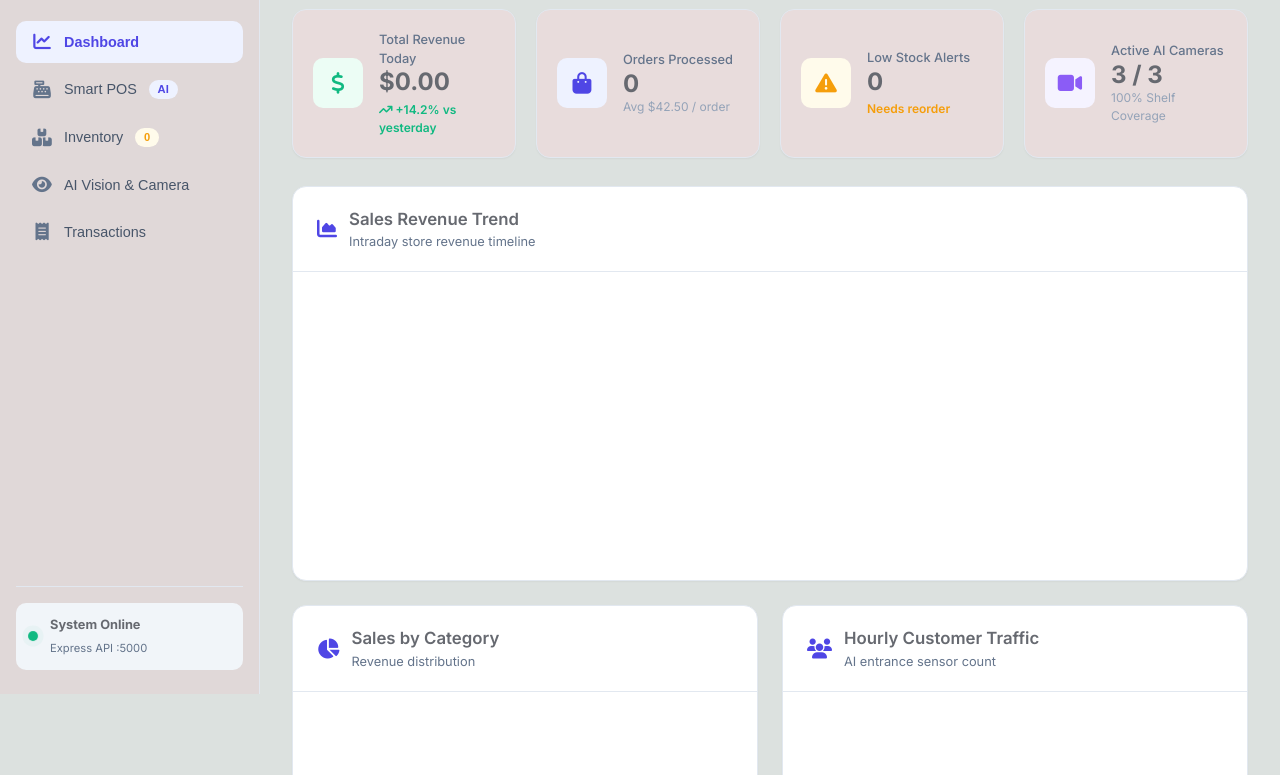
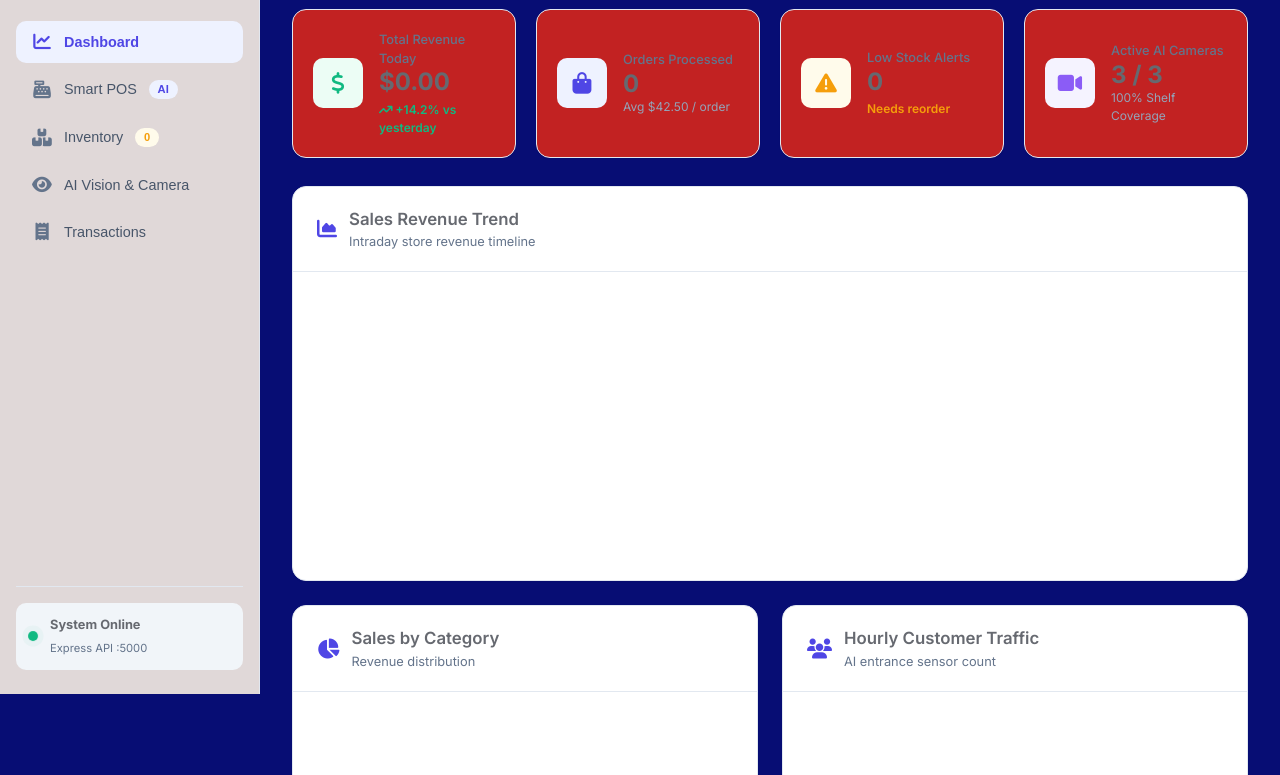
Before and after one commit to krishnachaithanya123706/smart-retail-system, a website: page public/index.html in a window 1280 px wide. Shown: the part 106-881 px from the top of the page. Drawn offline with Linux system fonts and the light colour scheme.

Commit message:
update css

```diff
--- a/public/css/style.css
+++ b/public/css/style.css
@@ -4,8 +4,8 @@
 
 :root {
   /* Color Palette - Light & Crisp White Canvas */
-  --bg-app: #dce1df;
-  --bg-surface: #e8dcdc;
+  --bg-app: #070d74;
+  --bg-surface: #c22222;
   --bg-sidebar: rgb(224, 216, 216);
   --bg-card: #ffffff;
   --bg-hover: #f1f5f9;
```
